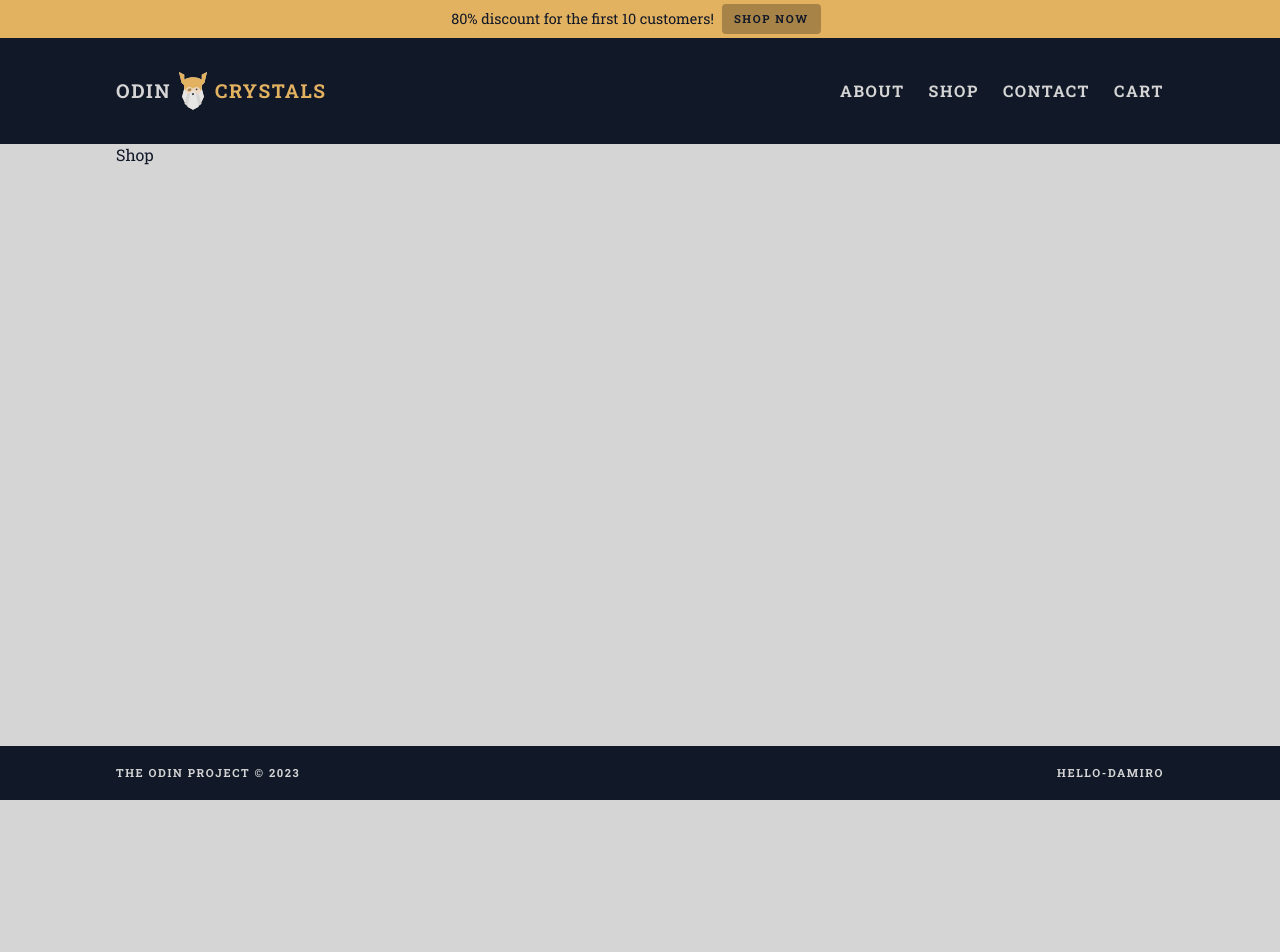
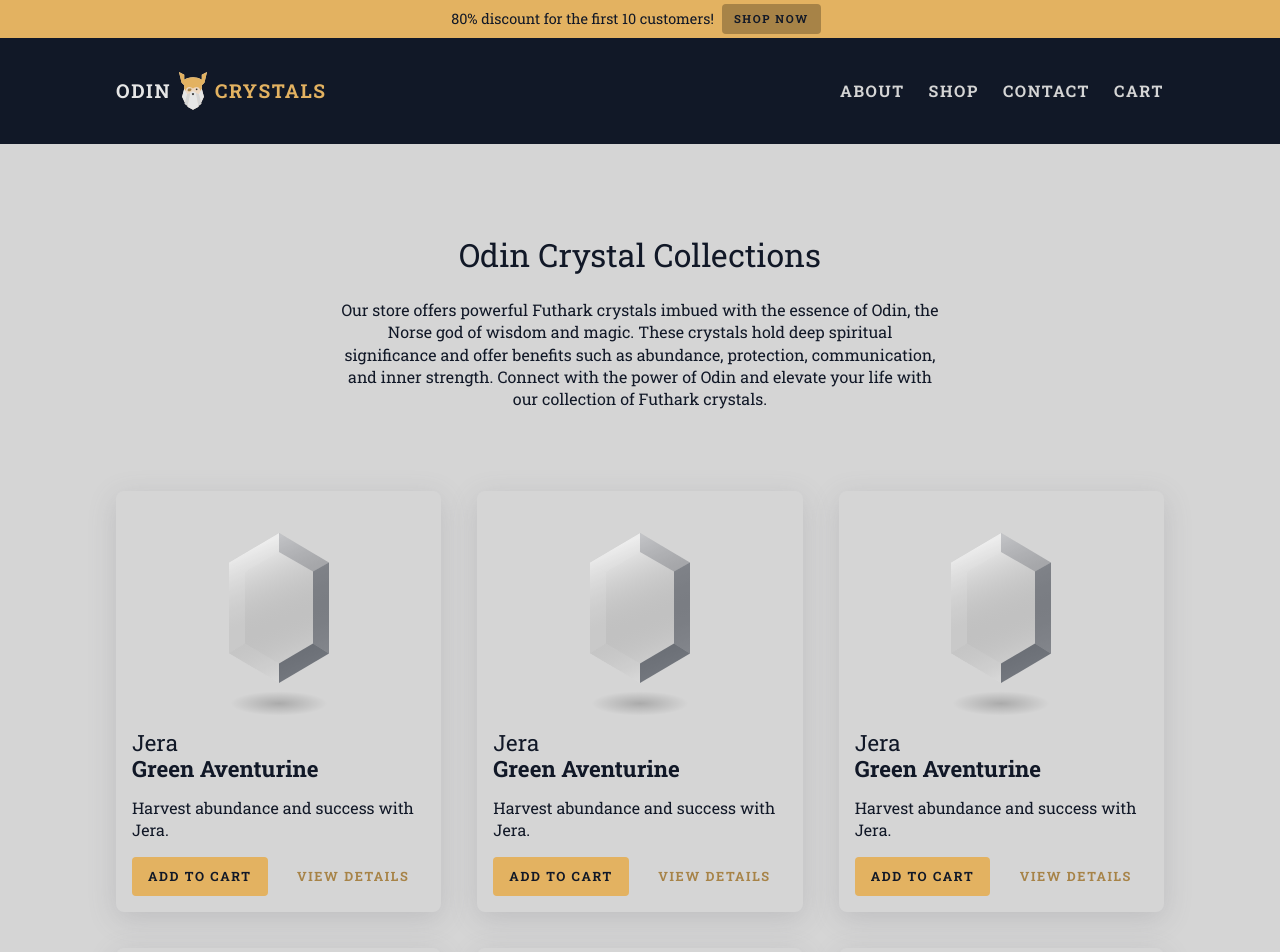
Before and after one commit to hello-damiro/crystal-store, a React (Create React App) app: page /shop in a window 1280 px wide. Shown: the top 952 px of the page. Before the commit the page ends 800 px from the top, so only its background shows below. Built offline with nearby package versions, Linux system fonts and the light colour scheme.

Commit message:
store layout complete

```diff
--- a/src/components/pages/About.jsx
+++ b/src/components/pages/About.jsx
@@ -11,11 +11,10 @@ function About() {
             <div className="copy">
                 <h1>About</h1>
                 <p>
-                    Welcome to Odin's Crystal Shop, where we offer a unique selection of futhark
-                    crystals, handpicked and ethically sourced from the most dangerous and mythical
-                    locations in the Norse realms. Our passion for Norse mythology and ancient lore
-                    inspired us to create this online store, where we share our love for these
-                    mystical gemstones with the world.
+                    We offer a unique selection of futhark crystals, handpicked and ethically
+                    sourced from the most dangerous and mythical locations in the Norse realms. Our
+                    passion for Norse mythology and ancient lore inspired us to create this online
+                    store, where we share our love for these mystical gemstones with the world.
                 </p>
                 <p>
                     Each crystal has a story to tell, and we take pride in our ability to provide
--- a/src/components/pages/Contact.jsx
+++ b/src/components/pages/Contact.jsx
@@ -1,7 +1,40 @@
 import React from 'react';
+import { Link } from 'react-router-dom';
+import Crystal from '../shared/Crystal';
 
 function Contact() {
-    return <section>Contact</section>;
+    return (
+        <section className="contact">
+            <div className="copy">
+                <h1>Reach Us!</h1>
+                <h3>
+                    We love to hear from our customers. If you have any questions, comments, or
+                    concerns, please do not hesitate to contact us.
+                </h3>
+                <p>
+                    Our address is Valhalla, a mythical city in Norse mythology. You can send us a
+                    message via the raven, the traditional messenger bird of Odin. Just whisper your
+                    message to the raven and it will deliver it to us directly.
+                </p>
+                <p>
+                    Alternatively, you can also send us an email at{' '}
+                    <a href="mailto:reachus@odincrystals.com">reachus@odincrystals.com</a>. We will
+                    get back to you as soon as possible.
+                </p>
+                <div className="buttons">
+                    <Link to="/about">
+                        <button className="primary">About Us</button>
+                    </Link>
+                    <Link to="/shop">
+                        <button className="secondary">Shop more</button>
+                    </Link>
+                </div>
+            </div>
+            <div className="illustration">
+                <Crystal color={'pink'} width={150} shadowed={true} shadowGap={32} />
+            </div>
+        </section>
+    );
 }
 
 export default Contact;
--- a/src/components/pages/Shop.jsx
+++ b/src/components/pages/Shop.jsx
@@ -1,7 +1,29 @@
 import React from 'react';
+import Card from '../shared/Card';
 
 function Shop() {
-    return <section>Shop</section>;
+    return (
+        <section className="shop">
+            <h1>Odin Crystal Collections</h1>
+            <p>
+                Our store offers powerful Futhark crystals imbued with the essence of Odin, the
+                Norse god of wisdom and magic. These crystals hold deep spiritual significance and
+                offer benefits such as abundance, protection, communication, and inner strength.
+                Connect with the power of Odin and elevate your life with our collection of Futhark
+                crystals.
+            </p>
+            <div className="cards">
+                <Card />
+                <Card />
+                <Card />
+                <Card />
+                <Card />
+                <Card />
+                <Card />
+                <Card />
+            </div>
+        </section>
+    );
 }
 
 export default Shop;
--- /dev/null
+++ b/src/components/shared/Card.jsx
@@ -0,0 +1,26 @@
+import React from 'react';
+import { Link } from 'react-router-dom';
+import Crystal from './Crystal';
+
+function Card() {
+    return (
+        <div className="card">
+            <Crystal width={100} shadowed={true} />
+            <div className="details">
+                <h3>Jera</h3>
+                <h2>Green Aventurine</h2>
+                <p>Harvest abundance and success with Jera.</p>
+            </div>
+            <div className="shop-buttons">
+                <Link to="/about">
+                    <button className="primary">Add to Cart</button>
+                </Link>
+                <Link to="/shop">
+                    <button className="secondary">View Details</button>
+                </Link>
+            </div>
+        </div>
+    );
+}
+
+export default Card;
--- a/src/components/shared/Crystal.jsx
+++ b/src/components/shared/Crystal.jsx
@@ -16,7 +16,7 @@ Crystal.defaultProps = {
     width: 100,
     meaning: '',
     shadowed: false,
-    shadowGap: 0,
+    shadowGap: 8,
 };
 
 export default Crystal;
--- a/src/styles/index.css
+++ b/src/styles/index.css
@@ -1,7 +1,8 @@
 @import url('https://fonts.googleapis.com/css2?family=Roboto+Slab:wght@100;300;400;700&display=swap');
 @import url('reset.css');
 @import url('crystal.css');
-@import url('home.css');
+@import url('pages.css');
+@import url('shop.css');
 
 :root {
     /* SYSTEM FONTS */
@@ -21,6 +22,10 @@
     --contain-w: 1080px;
 }
 
+a {
+    color: var(--green);
+}
+
 button {
     letter-spacing: 0.1rem;
     text-transform: uppercase;
@@ -31,6 +36,7 @@ button {
 
 button.primary {
     background: var(--yellow);
+    color: var(--blue);
     padding-inline: 24px;
     padding-block: 8px;
     border-radius: 4px;
@@ -45,14 +51,14 @@ button.secondary {
 }
 
 button.secondary:hover {
-    color: var(--yellow);
+    color: var(--blue);
 }
 
 .buttons {
     display: flex;
-    gap: 32px;
     align-items: center;
     justify-content: start;
+    gap: 32px;
     padding-block: 24px;
 }
 
@@ -73,11 +79,13 @@ body {
 
 .content {
     flex: 1 0 auto;
-    height: 100%;
 }
 
 main {
-    height: calc(100vh - 200px);
+    min-height: calc(100vh - 200px);
+    display: flex;
+    justify-content: center;
+    align-items: center;
 }
 
 section,
@@ -130,6 +138,7 @@ header {
 }
 
 .logo h1 {
+    color: var(--white);
     font-size: 1.2rem;
     font-weight: 700;
     text-transform: uppercase;
--- a/src/styles/home.css
+++ b/src/styles/pages.css
@@ -1,4 +1,5 @@
 .about,
+.contact,
 .home {
     height: 100%;
     display: flex;
@@ -10,6 +11,7 @@
 }
 
 .about .copy,
+.contact .copy,
 .home .copy {
     display: flex;
     flex-direction: column;
@@ -18,6 +20,7 @@
 }
 
 .about .copy h1,
+.contact .copy h1,
 .home .copy h1 {
     font-size: 2.8rem;
     padding-top: 8px;
@@ -25,16 +28,20 @@
 }
 
 .about .copy h3,
+.contact .copy h3,
 .home .copy h3 {
     font-size: 1.6rem;
+    line-height: 2rem;
 }
 
 .about .writeup,
+.contact .writeup,
 .home .writeup {
     padding-block: 8px;
 }
 
 .about .writeup p,
+.contact .writeup p,
 .home .writeup p {
     padding-block: 8px;
 }
--- /dev/null
+++ b/src/styles/shop.css
@@ -0,0 +1,69 @@
+.shop {
+    width: 100%;
+    display: flex;
+    flex-direction: column;
+    justify-content: center;
+    gap: 32px;
+    align-items: center;
+    padding-block: 36px;
+}
+
+.shop h1 {
+    font-size: 2rem;
+    padding-top: 64px;
+}
+
+.shop p {
+    max-width: 600px;
+    text-align: center;
+}
+
+.cards {
+    width: 100%;
+    display: grid;
+    grid-template-columns: repeat(auto-fit, minmax(240px, 1fr));
+    gap: 36px;
+    padding-block: 48px;
+}
+
+.card .details h2 {
+    font-size: 1.4rem;
+    font-weight: 700;
+    line-height: 1.4rem;
+    padding-top: 4px;
+    padding-bottom: 16px;
+}
+.card .details h3 {
+    font-size: 1.4rem;
+}
+
+.card .details p {
+    text-align: left;
+}
+
+.card {
+    /* background: red; */
+    padding: 16px;
+    padding-top: 42px;
+    display: flex;
+    flex-direction: column;
+    align-items: center;
+    gap: 16px;
+    border-radius: 8px;
+    box-shadow: rgba(100, 100, 111, 0.2) 0px 7px 29px 0px;
+}
+
+.card .shop-buttons {
+    width: 100%;
+    font-size: 0.8rem;
+    display: flex;
+    align-items: center;
+    justify-content: space-between;
+}
+
+.card .shop-buttons .primary,
+.card .shop-buttons .secondary {
+    padding-inline: 16px;
+    letter-spacing: 0.1rem;
+    text-align: center;
+}
```
